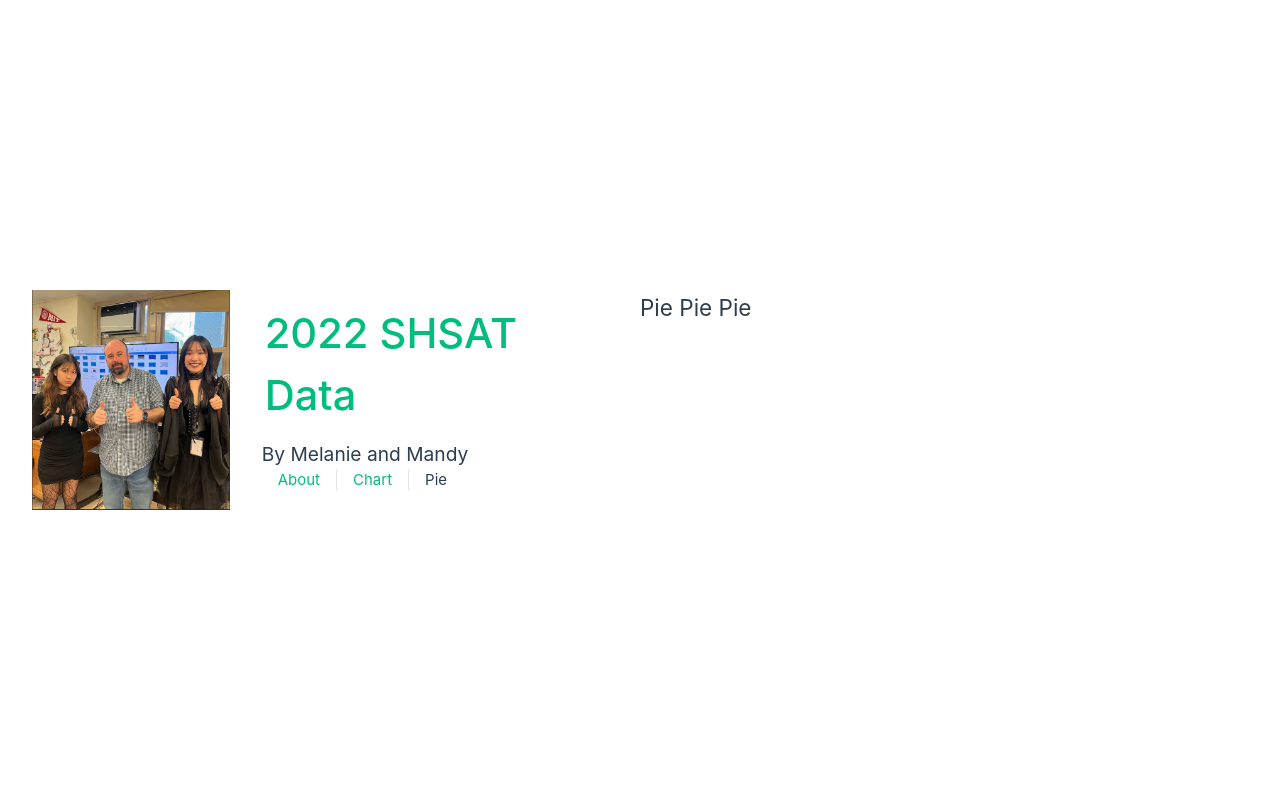
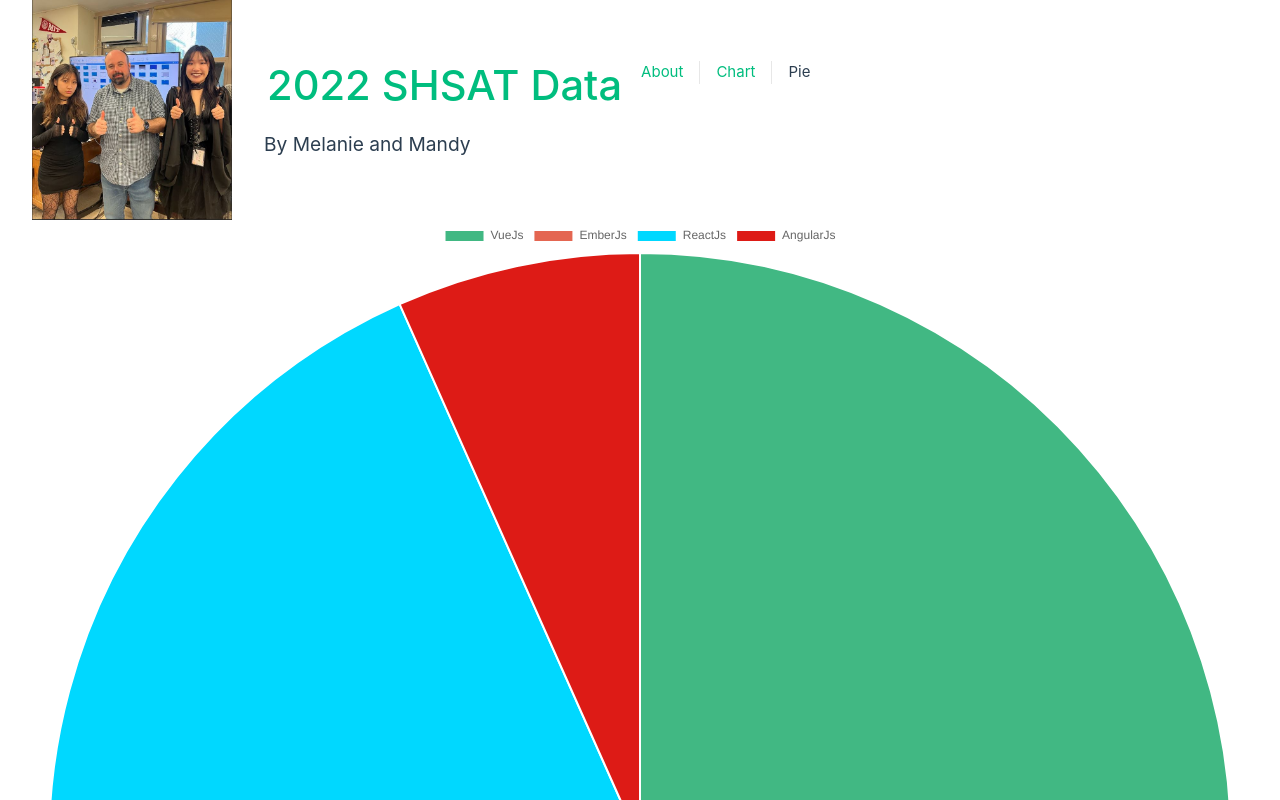
Before and after one commit to staten-island-tech/vue-charts-mylittleponies, a Vue app in the folder vue-project/: page /pie in a window 1280 px wide. Shown: the top 800 px of the page. Built offline with nearby package versions, Linux system fonts and the light colour scheme; no server answers.

Commit message:
PINKIEEE PIEEES

```diff
--- a/vue-project/src/App.vue
+++ b/vue-project/src/App.vue
@@ -2,7 +2,7 @@
 import HelloWorld from './components/HelloWorld.vue'
 // import TheWelcome from './components/PieGraph.vue
 import BarChart from './components/BarChart.vue'
-import PieGraph from './components/PieGraph.vue';
+import PieChart from './components/PieGraph.vue';
 </script>
 
 <template>
@@ -26,7 +26,7 @@ import PieGraph from './components/PieGraph.vue';
 
 export default {
   name: 'App',
-  components: { BarChart }
+  components: { PieChart }
 }
 
 </script>
--- a/vue-project/src/PieView.vue
+++ b/vue-project/src/PieView.vue
@@ -1,11 +1,17 @@
+<script setup>
+import PieChart from './components/PieGraph.vue'
+</script>
 
 <template>
-<h2> Pie Pie Pie</h2>
-
+<h2> </h2>
+<PieChart></PieChart>
 </template>
 
 <script>
-
+export default {
+  name: 'App',
+  components: { PieChart }
+}
 </script>
 
 <style>
--- a/vue-project/src/components/PieGraph.vue
+++ b/vue-project/src/components/PieGraph.vue
@@ -1,10 +1,11 @@
 <template>
-  <Pie :data="data" :options="options" />
+  <Pie :data="pieData" :options="pieOptions"/>
 </template>
 
-<script>
+<script lang ="ts">
 import { Chart as ChartJS, ArcElement, Tooltip, Legend } from 'chart.js'
 import { Pie } from 'vue-chartjs'
+import * as chartConfig from './chartConfig.js'
 
 ChartJS.register(ArcElement, Tooltip, Legend)
 
```
